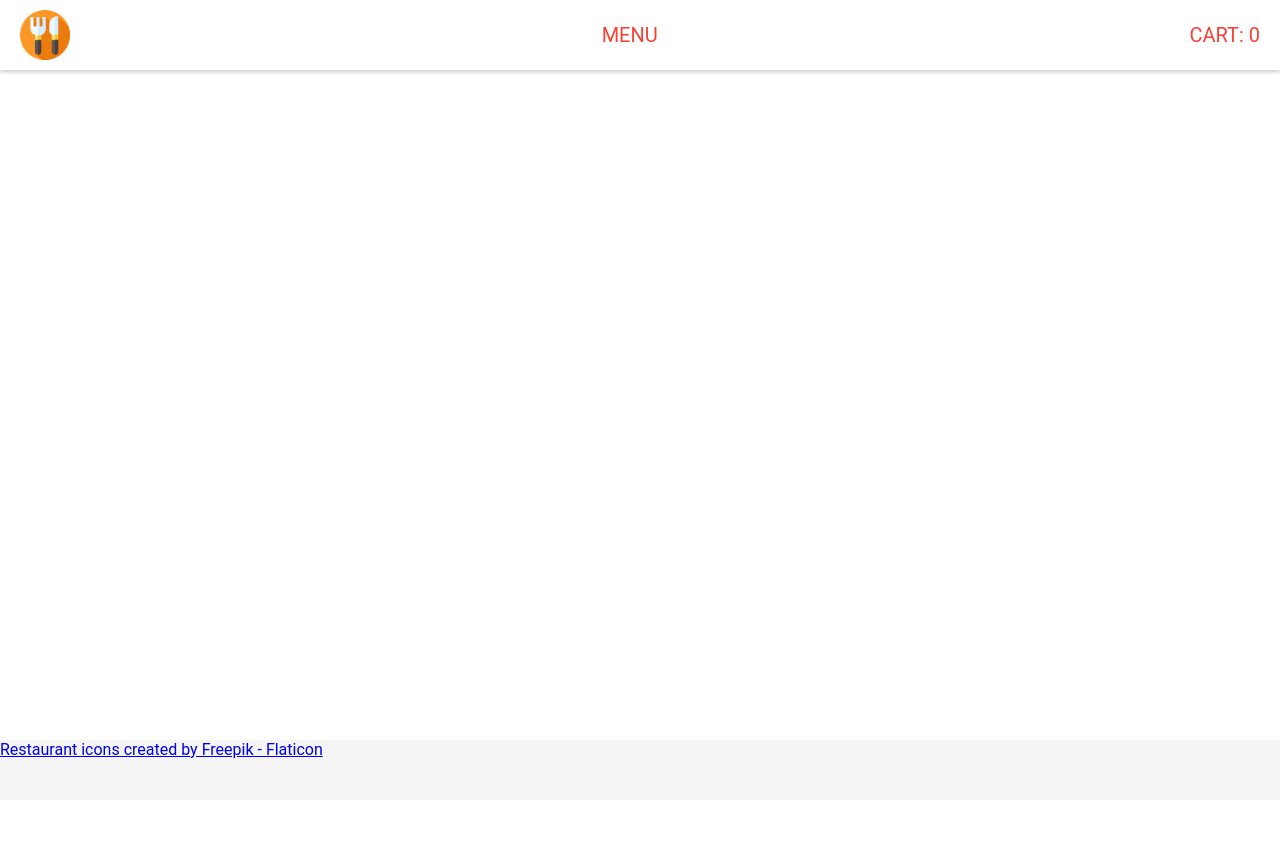
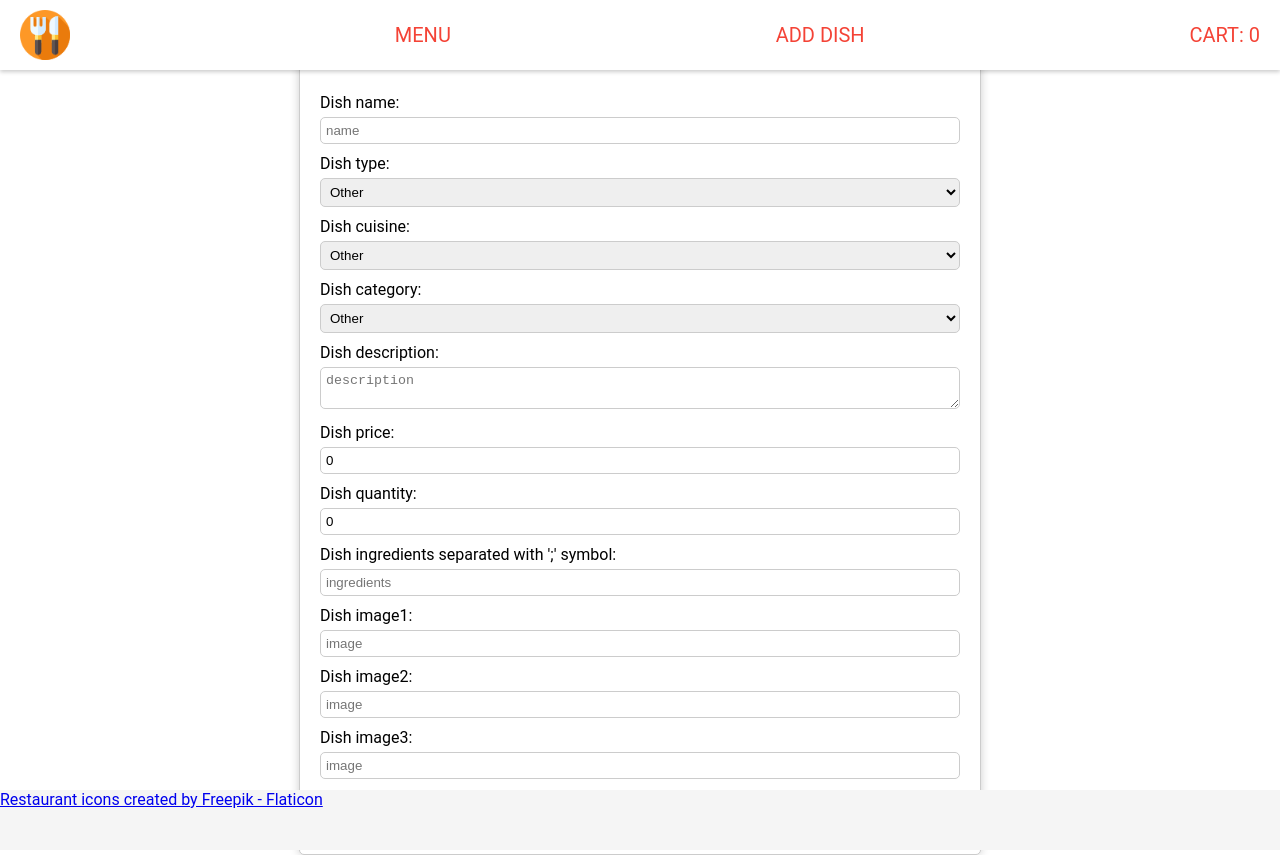
Before and after one commit to sn3ak1/restaurant-front, an Angular app: page /add-dish in a window 1280 px wide. Before the commit this address led to /. Before the commit the page ends 800 px from the top, so only its background shows below. Built offline with nearby package versions, Linux system fonts and the light colour scheme.

Commit message:
add dish

```diff
--- a/src/app/app-routing.module.ts
+++ b/src/app/app-routing.module.ts
@@ -2,11 +2,13 @@ import {NgModule} from '@angular/core';
 import {RouterModule, Routes} from '@angular/router';
 import {HomeComponent} from "./components/home/home.component";
 import {DishesComponent} from "./components/dishes/dishes.component";
+import {AddDishComponent} from "./components/add-dish/add-dish.component";
 
 const routes: Routes = [
   {path: '', redirectTo: '/home', pathMatch: 'full'},
   {path: 'home', component: HomeComponent},
-  {path: 'dishes', component: DishesComponent}
+  {path: 'dishes', component: DishesComponent},
+  {path: 'add-dish', component: AddDishComponent},
 ];
 
 @NgModule({
--- /dev/null
+++ b/src/app/components/add-dish/add-dish.component.html
@@ -0,0 +1,69 @@
+<div class="add-dish-container">
+  <div class="add-dish">
+    <h2>Add Dish</h2>
+
+    <div>
+      <label for="dish-name">Dish name: </label>
+      <input id="dish-name" [(ngModel)]="dish.name" placeholder="name"/>
+    </div>
+
+    <div>
+      <label for="dish-type">Dish type: </label>
+      <select id="dish-type" [(ngModel)]="dish.type">
+        <option *ngFor="let type of dishTypes" [value]="type">{{type}}</option>
+      </select>
+    </div>
+
+    <div>
+      <label for="dish-cuisine">Dish cuisine: </label>
+      <select id="dish-cuisine" [(ngModel)]="dish.cuisine">
+        <option *ngFor="let type of dishCuisines" [value]="type">{{type}}</option>
+      </select>
+    </div>
+
+    <div>
+      <label for="dish-category">Dish category: </label>
+      <select id="dish-category" [(ngModel)]="dish.category">
+        <option *ngFor="let type of dishCategories" [value]="type">{{type}}</option>
+      </select>
+    </div>
+
+    <div>
+      <label for="dish-description">Dish description: </label>
+      <textarea id="dish-description" [(ngModel)]="dish.description" placeholder="description"></textarea>
+    </div>
+
+    <div>
+      <label for="dish-price">Dish price: </label>
+      <input id="dish-price" [(ngModel)]="dish.price" placeholder="price"/>
+    </div>
+
+    <div>
+      <label for="dish-quantity">Dish quantity: </label>
+      <input id="dish-quantity" [(ngModel)]="dish.quantity" placeholder="quantity"/>
+    </div>
+
+    <div>
+      <label for="dish-ingredients">Dish ingredients separated with ';' symbol: </label>
+      <input id="dish-ingredients" [(ngModel)]="ingredients" placeholder="ingredients"/>
+    </div>
+
+    <div>
+      <label for="dish-image1">Dish image1: </label>
+      <input id="dish-image1" [(ngModel)]="dish.images[0]" placeholder="image"/>
+    </div>
+
+    <div>
+      <label for="dish-image2">Dish image2: </label>
+      <input id="dish-image2" [(ngModel)]="dish.images[1]" placeholder="image"/>
+    </div>
+
+    <div>
+      <label for="dish-image3">Dish image3: </label>
+      <input id="dish-image3" [(ngModel)]="dish.images[2]" placeholder="image"/>
+    </div>
+
+
+    <button (click)="addDish()">Add Dish</button>
+  </div>
+</div>
--- /dev/null
+++ b/src/app/components/add-dish/add-dish.component.scss
@@ -0,0 +1,37 @@
+
+.add-dish-container {
+  display: flex;
+  align-items: center;
+  justify-content: center;
+  min-height: 100%;
+  height: 90vh;
+}
+
+.add-dish {
+  width: 50%;
+  padding: 20px;
+  border: 1px solid #ccc;
+  border-radius: 5px;
+  box-shadow: 0 0 10px #ccc;
+  background-color: #fff;
+
+  label {
+    display: block;
+    margin: 10px 0 5px 0;
+  }
+
+  input, select, textarea {
+    width: 100%;
+    padding: 5px;
+    border: 1px solid #ccc;
+    border-radius: 5px;
+    box-sizing: border-box;
+  }
+
+  button {
+    margin-top: 20px;
+    width: 100%;
+  }
+
+
+}
--- /dev/null
+++ b/src/app/components/add-dish/add-dish.component.ts
@@ -0,0 +1,46 @@
+import {Component, OnInit} from '@angular/core';
+import {Dish, DishCategory, DishCuisine, DishType} from "../../data-model/dish";
+import {DishService} from "../../services/dish.service";
+import {Location} from "@angular/common";
+
+@Component({
+  selector: 'app-add-dish',
+  templateUrl: './add-dish.component.html',
+  styleUrls: ['./add-dish.component.scss']
+})
+export class AddDishComponent implements OnInit {
+
+  constructor(private dishService: DishService, private location: Location) {
+  }
+
+  dishTypes: string[] = []
+  dishCategories: string[] = []
+  dishCuisines: string[] = []
+
+  ingredients: string = '';
+
+  dish: Dish = {
+    category: DishCategory.Other,
+    cuisine: DishCuisine.Other,
+    description: "",
+    id: -1,
+    images: [],
+    ingredients: [],
+    name: "",
+    price: 0,
+    quantity: 0,
+    type: DishType.Other
+  };
+
+  ngOnInit() {
+    this.dishCategories = Object.values(DishCategory);
+    this.dishCuisines = Object.values(DishCuisine);
+    this.dishTypes = Object.values(DishType);
+  }
+
+  addDish() {
+    this.dishService.addDish(this.dish);
+    this.location.back();
+    this.dishService.getDishes().subscribe(dishes => console.log(dishes));
+  }
+}
--- a/src/app/components/dish/dish.component.html
+++ b/src/app/components/dish/dish.component.html
@@ -1,7 +1,8 @@
-<div class="dish" [class.border-red]="dishService.isCheapest(dish)" [class.border-green]="dishService.isMostExpensive(dish)">
+<div class="dish" [class.border-red]="dishService.isCheapest(dish)"
+     [class.border-green]="dishService.isMostExpensive(dish)">
   <div class="img-container"><img [src]="dish.images[0]" [alt]="dish.name"></div>
-  <div class="info">
-    <div>
+  <div class="info-container">
+    <div class="info">
       <h3 class="name">{{dish.name | uppercase}}</h3>
 
       <div class="details">
@@ -24,8 +25,9 @@
       <h5 [class.red]="dishesLeft()<4">Quantity: {{dishesLeft()}}</h5>
       <div class="buttons">
         <button [class.invisible]="!dishesLeft()" (click)="cartService.addDish(dish)">+</button>
-        <button [class.invisible]="!dishCount()"  (click)="cartService.removeDish(dish)">-</button>
+        <button [class.invisible]="!dishCount()" (click)="cartService.removeDish(dish)">-</button>
       </div>
     </div>
 
   </div>
+</div>
--- a/src/app/components/dish/dish.component.scss
+++ b/src/app/components/dish/dish.component.scss
@@ -14,10 +14,17 @@
   }
 }
 
-.info {
+
+.info-container {
   margin-left: 10px;
   margin-right: 10px;
   display: flex;
+  justify-content: space-between;
+  width: 100%;
+
+  .info {
+    flex: 1;
+  }
 
   .name {
     margin: 10px 0;
--- a/src/app/components/dishes/dishes.component.ts
+++ b/src/app/components/dishes/dishes.component.ts
@@ -1,4 +1,4 @@
-import {Component} from '@angular/core';
+import {Component, OnInit} from '@angular/core';
 import {DishService} from "../../services/dish.service";
 import {Dish} from "../../data-model/dish";
 
@@ -7,7 +7,7 @@ import {Dish} from "../../data-model/dish";
   templateUrl: './dishes.component.html',
   styleUrls: ['./dishes.component.scss']
 })
-export class DishesComponent {
+export class DishesComponent implements OnInit {
   dishes: Dish[] = [];
 
   constructor(private dishService: DishService) {
--- a/src/app/components/header/header.component.html
+++ b/src/app/components/header/header.component.html
@@ -2,5 +2,6 @@
   <a class="logo" routerLink="/home"> <img src="assets/logo.png" alt="">
   </a>
   <a routerLink="/dishes">MENU</a>
+  <a routerLink="/add-dish">ADD DISH</a>
   <a>CART: {{cartService.getAllDishCount()}}</a>
 </nav>
--- a/src/app/data-model/dish.ts
+++ b/src/app/data-model/dish.ts
@@ -19,6 +19,7 @@ export enum DishCategory {
   Salad = 'Salad',
   Supper = 'Supper',
   Side = 'Side',
+  Other = 'Other',
 }
 
 export enum DishCuisine {
@@ -27,6 +28,7 @@ export enum DishCuisine {
   American = 'American',
   Japanese = 'Japanese',
   Mexican = 'Mexican',
+  Other = 'Other',
 
 }
 
--- a/src/app/mock-dishes.ts
+++ b/src/app/mock-dishes.ts
@@ -89,7 +89,7 @@ export const DISHES: Dish[] = [
     cuisine: DishCuisine.American,
     category: DishCategory.Breakfast,
     type: DishType.Meat,
-    price: 5,
+    price: 3,
     quantity: 11,
     ingredients: ['Bread', 'Ham', 'Salad', 'Tomato'],
   },
--- a/src/app/services/dish.service.ts
+++ b/src/app/services/dish.service.ts
@@ -20,6 +20,12 @@ export class DishService {
     return dish.price === Math.max(...DISHES.map(d => d.price));
   }
 
-  constructor() {
+  addDish(dish: Dish) {
+    dish.id = this.getId();
+    DISHES.push(dish);
+  }
+
+  getId(): number {
+    return DISHES.length + 1;
   }
 }
```
Also changed, not shown: src/app/app.module.ts (+9 -5 lines), 1 other file (tests, documents, lock files or other folders).
